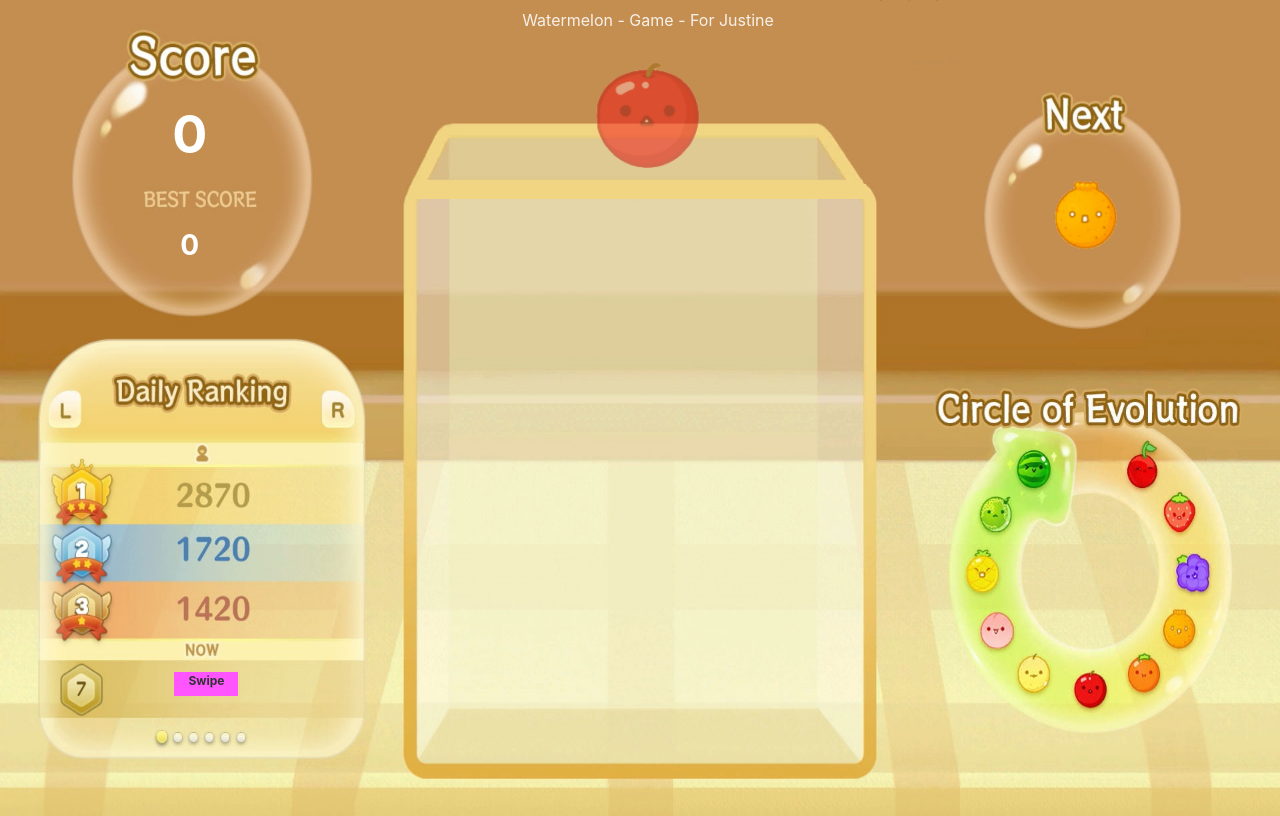
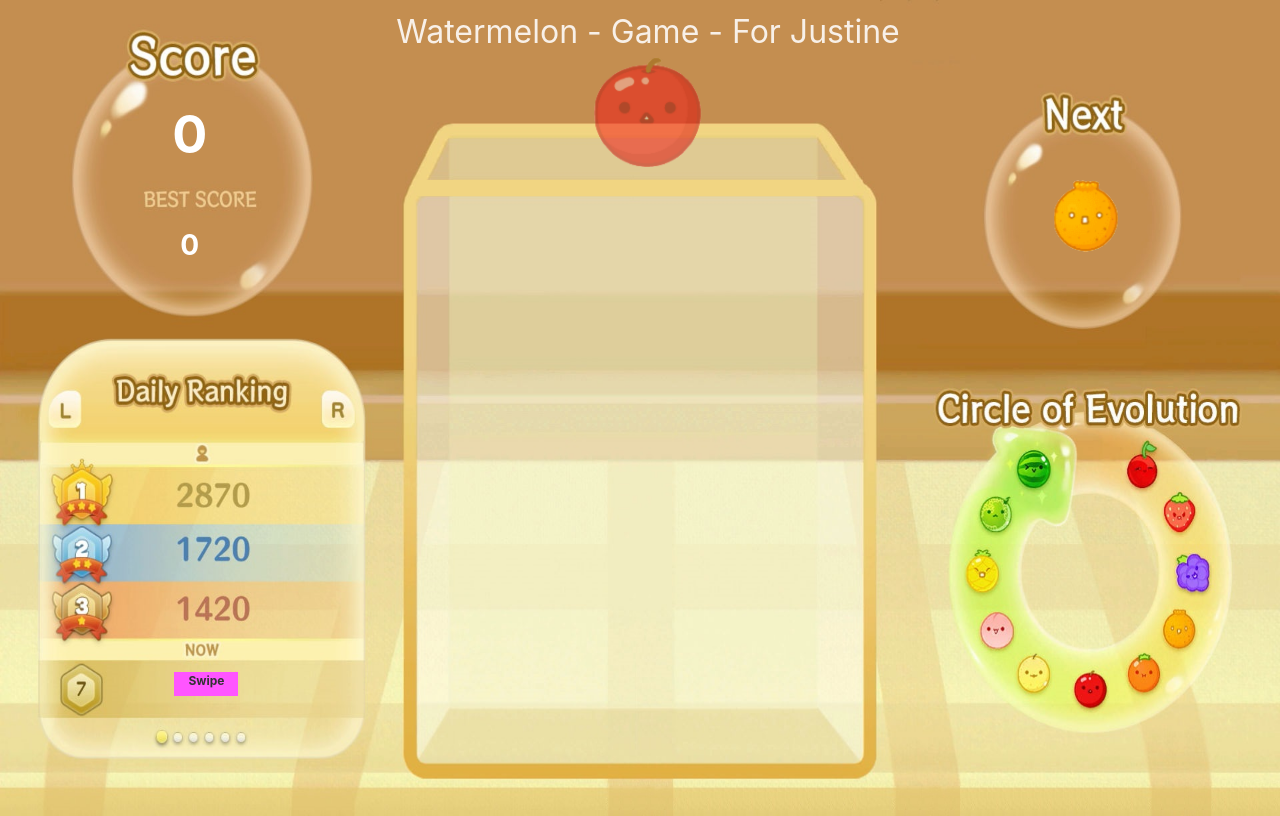
Before and after one commit to thomasfum/Melon, a website: page index.html in a window 1280 px wide. Drawn offline with Linux system fonts and the light colour scheme.

Commit message:
resize correctly

```diff
--- a/main.js
+++ b/main.js
@@ -29,6 +29,8 @@ import { FRUITS_HLW } from "./fruits.js";
 	let disableAction = false;
 	let isGameOver = false;
 	var nextIndex = Math.floor(Math.random() * 6);
+	let yCompression=1;
+	const topLimit=21.5;
 
 	bestScore=getCookie("BestScore");
 	if(bestScore=="")
@@ -38,24 +40,21 @@ import { FRUITS_HLW } from "./fruits.js";
 	// Canvas setup
 	var canvas2 = document.getElementById("canvas");
 	var canvas = document.getElementById("world");
-	canvas.height = document.getElementById("world").clientHeight;//window.innerHeight;
-	canvas.width = document.getElementById("world").clientWidth;//window.innerWidth;
+	canvas.height = document.getElementById("world").clientHeight;
+	canvas.width = document.getElementById("world").clientWidth;
 	var ratio= canvas.height/850;//850 original height
 
 
 	window.addEventListener("resize", function () {
-		canvas.height = document.getElementById("world").clientHeight;//window.innerHeight;
-		canvas.width = document.getElementById("world").clientWidth;//window.innerWidth;
-		console.log("hr="+canvas.height);
+		canvas.height = document.getElementById("world").clientHeight;
+		canvas.width = document.getElementById("world").clientWidth;
+
 
 	});
-
-
 
 const engine = Engine.create();
 const render = Render.create({
 	  engine,
-	  //element: canvas,
 	  canvas: canvas2,
 	  options: {
 		wireframes: false,
@@ -83,14 +82,7 @@ const groundWall = Bodies.rectangle(canvas.width/2,percentY(96), percentX(38), p
   render: { fillStyle: "rgba(0, 0, 255, 0)" /*"#E6B143"*/ }
 })
 
-const topLine = Bodies.rectangle(canvas.width/2, percentY(20), percentX(36), percentY(1), {
-
-  name: "topLine",
-  isSensor: true,
-  isStatic: true,
-  render: { fillStyle:"rgba(0, 0, 255, 0)" /*"#E6B143"*/}
-})
-
+//1920*1080
 function percentX(percent) {
   return Math.round((percent / 100) * canvas.width);
 }
@@ -98,7 +90,7 @@ function percentY(percent) {
   return Math.round((percent / 100) * canvas.height);
 }
 
-var NextFruit = Bodies.circle(10, percentY(10),  FRUITS[nextIndex].radius*ratio, {
+var NextFruit = Bodies.circle(10, percentY(7),  FRUITS[nextIndex].radius*ratio, {
     index: -1,
     isSleeping: false,
 	  isStatic: true,
@@ -109,16 +101,10 @@ var NextFruit = Bodies.circle(10, percentY(10),  FRUITS[nextIndex].radius*ratio,
 	  }}});
 
 
-World.add(world, [rightWall, leftWall, groundWall, topLine,NextFruit]);
+World.add(world, [rightWall, leftWall, groundWall,NextFruit]);
 
 Render.run(render);
 Runner.run(engine);
-
-
-
-
-
-
 
 
 //--------------------------------------------------
@@ -194,7 +180,6 @@ document.getElementById("Score").onclick = function() {
 		if(skin==1)
 			body.style.backgroundImage = 'url(./images/background2.jpg)';
 
-
 		Restart();
 	};
 //--------------------------------------------------
@@ -220,7 +205,7 @@ function addFruit() {
 
   var fruit = FRUITS[nextIndex];
 
-  const body = Bodies.circle(canvas.width/2, percentY(10),  fruit.radius*ratio, {
+  const body = Bodies.circle(canvas.width/2, percentY(13),  fruit.radius*ratio, {
     index: nextIndex,
     isSleeping: true,
     render: {
@@ -240,7 +225,7 @@ function addFruit() {
 
 	World.remove(world, NextFruit);
 
-	NextFruit = Bodies.circle(percentX(84.2), percentY(23),  FRUITS[nextIndex].radius*ratio, {
+	NextFruit = Bodies.circle(percentX(84.2), percentY(26),  FRUITS[nextIndex].radius*ratio, {
     index: -1,
     isSleeping: false,
 	  isStatic: true,
@@ -253,23 +238,18 @@ function addFruit() {
 
 }
 
-
 //--------------------------------------------------
 // LaunchFruit
 //--------------------------------------------------
 function LaunchFruit(event)
 {
-
 	//check if lost
 	let lost=false;
 	engine.world.bodies.forEach((body)=>{
 		if((body.isStatic==false)&&(body.isSleeping == false))
 		{
-			//console.log(body.position.y+" "+topLine.position.y);
-			if(body.position.y<topLine.position.y)
-			{
+			if(body.position.y<percentY(topLimit))
 				lost=true;
-			}
 		}
 	});
 	if(lost==true)
@@ -333,20 +313,14 @@ window.onkeydown = (event) => {
 	document.getElementById("info").innerHTML="c="+event.code;
 
 	if(isGameOver == true)
+		if(event.code=="Space")
+			Restart();
+
+	if(disableAction)
+		return;
+
+	switch(event.code)
 	{
-		switch(event.code) {
-			case "Space":
-				Restart();
-			break;
-		}
-
-	}
-
-	if(disableAction) {
-		return;
-	}
-
-  switch(event.code) {
 		case "ArrowLeft":
 		case "KeyA":
 		  if(currentBody.position.x - currentFruit.radius*ratio > percentX(-16)+canvas.width/2)
@@ -381,7 +355,8 @@ Events.on(render, "afterRender", (event) => {
 		ctx.fillStyle = "rgba(241,213,130,255)";
 	if(skin==1)
 		ctx.fillStyle = "rgba(158,128,250,255)";
-	ctx.fillRect(canvas.width/2- percentX(18), percentY(19),  percentX(35), percentY(2));
+	//ctx.fillStyle = "rgba(158,255,255,255)";
+	ctx.fillRect(canvas.width/2- percentX(18), percentY(topLimit),  percentX(34), percentY(2));
 	ctx.stroke();
 
 });
@@ -392,7 +367,6 @@ Events.on(render, "afterRender", (event) => {
 Events.on(engine,"collisionStart", (event) => {
   event.pairs.forEach((collision) => {
 
-	  if(!((collision.bodyA.name === "topLine" || collision.bodyB.name === "topLine")))
 	CalculateScore();
     if(collision.bodyA.index === collision.bodyB.index){
       const index = collision.bodyA.index;
--- a/style.css
+++ b/style.css
@@ -45,14 +45,7 @@ html{
 }
 
 
-#header {
-height:30px;
-width:100%;
-//background-color:#009900;
-//margin:auto;
-text-align:center;
-  position: relative;
-}
+
 
 p{
 	margin: 0 0;
@@ -65,7 +58,7 @@ h1 {
 
 #world {
 	position: relative;
-	height: calc(100vh - 30px);
+	height: 100%;
 	width:100%;
 	text-align:center;
 
@@ -129,3 +122,13 @@ h1 {
 	height: 3%;
 	text-align:center;
 }
+#header {
+	top: 0px;
+	height:8%;
+	width:100%;
+	font-size: 4vh;
+	//background-color:#009900;
+	//margin:auto;
+	text-align:center;
+	position: absolute;
+}
```
Lines whose indentation alone changed are shown as unchanged.
